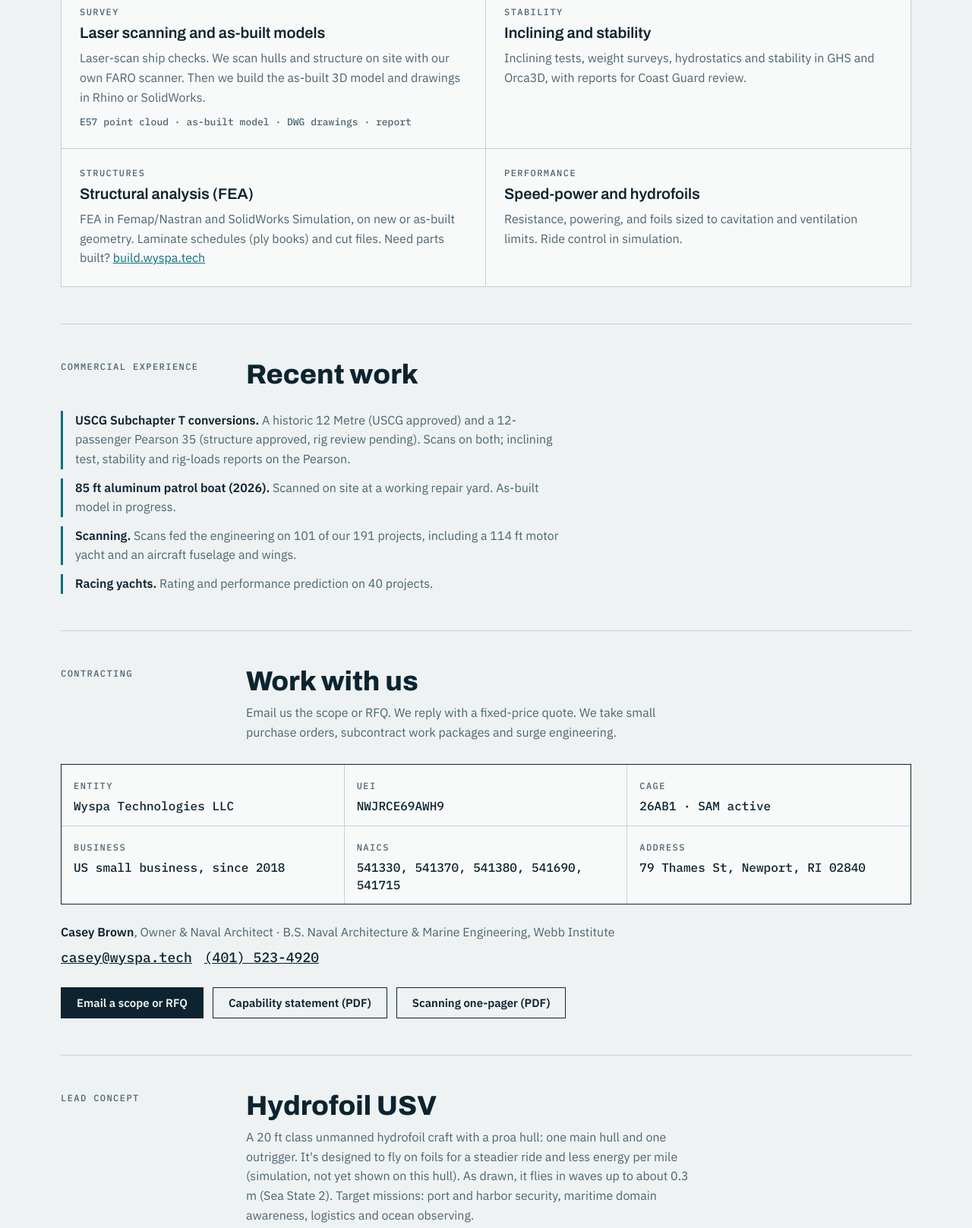
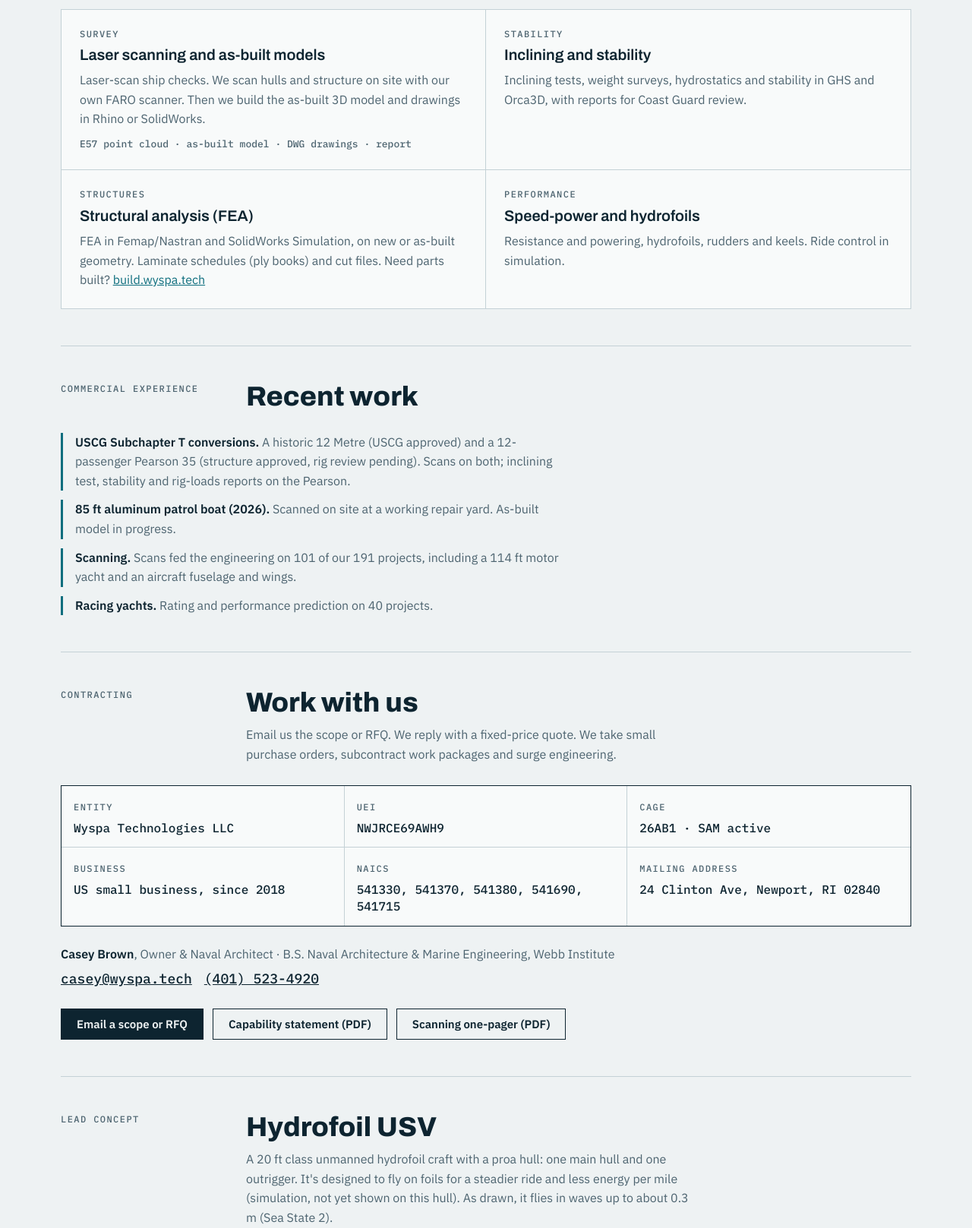
Before and after one commit to Casey-Wyspa/wyspa-gov-site, a plain HTML site: page index.html in a window 1280 px wide. Shown: the part 608-2225 px from the top of the page at 76% size. Drawn offline with Linux system fonts and the light colour scheme.

Commit message:
Weekly red-team 20 Nov: one mailing address, drop unsupported foil claim, SAM active back in PDFs, cut missions line
Co-Authored-By: Claude Opus 5.5 <noreply@anthropic.com>

```diff
--- a/index.html
+++ b/index.html
@@ -85,7 +85,7 @@
 <header class="hero">
  <div>
   <h1>Bring us the <em>hard problem.</em></h1>
-  <p class="lead">3D laser scanning, as-built models and drawings, inclining tests, stability and structural analysis for vessels and USVs.</p>
+  <p class="lead">3D laser scanning, as-built models and drawings, inclining tests, stability and structural analysis for vessels and unmanned surface vessels (USVs).</p>
   <div class="cta"><a class="btn pr" href="#wg-contract">Get a quote</a><a class="btn" href="Wyspa-Capability-Statement.pdf">Capability statement (PDF)</a></div>
  </div>
  <figure class="foil">
@@ -107,7 +107,7 @@
   <div class="ci"><div class="lb">Survey</div><h3>Laser scanning and as-built models</h3><p>Laser-scan ship checks. We scan hulls and structure on site with our own FARO scanner. Then we build the as-built 3D model and drawings in Rhino or SolidWorks.</p><p class="spec">E57 point cloud · as-built model · DWG drawings · report</p></div>
   <div class="ci"><div class="lb">Stability</div><h3>Inclining and stability</h3><p>Inclining tests, weight surveys, hydrostatics and stability in GHS and Orca3D, with reports for Coast Guard review.</p></div>
   <div class="ci"><div class="lb">Structures</div><h3>Structural analysis (FEA)</h3><p>FEA in Femap/Nastran and SolidWorks Simulation, on new or as-built geometry. Laminate schedules (ply books) and cut files. Need parts built? <a href="https://build.wyspa.tech">build.wyspa.tech</a></p></div>
-  <div class="ci"><div class="lb">Performance</div><h3>Speed-power and hydrofoils</h3><p>Resistance, powering, and foils sized to cavitation and ventilation limits. Ride control in simulation.</p></div>
+  <div class="ci"><div class="lb">Performance</div><h3>Speed-power and hydrofoils</h3><p>Resistance and powering, hydrofoils, rudders and keels. Ride control in simulation.</p></div>
  </div>
 </section>
 
@@ -129,7 +129,7 @@
   <div><span class="lb">CAGE</span><b><span class="id">26AB1</span> · SAM active</b></div>
   <div><span class="lb">Business</span><b>US small business, since 2018</b></div>
   <div><span class="lb">NAICS</span><b>541330, 541370, 541380, 541690, 541715</b></div>
-  <div><span class="lb">Address</span><b>79 Thames St, Newport, RI 02840</b></div>
+  <div><span class="lb">Mailing address</span><b>24 Clinton Ave, Newport, RI 02840</b></div>
  </div>
  <p class="poc"><b>Casey Brown</b>, Owner &amp; Naval Architect · B.S. Naval Architecture &amp; Marine Engineering, Webb Institute</p>
  <div class="ct"><a class="v" href="mailto:casey@wyspa.tech">casey@wyspa.tech</a><a class="v" href="tel:+14015234920">(401) 523-4920</a></div>
@@ -137,7 +137,7 @@
 </section>
 
 <section id="wg-concept">
- <div class="sh"><div class="lb">Lead concept</div><div><h2>Hydrofoil USV</h2><p>A 20 ft class unmanned hydrofoil craft with a proa hull: one main hull and one outrigger. It's designed to fly on foils for a steadier ride and less energy per mile (simulation, not yet shown on this hull). As drawn, it flies in waves up to about 0.3 m (Sea State 2). Target missions: port and harbor security, maritime domain awareness, logistics and ocean observing.</p></div></div>
+ <div class="sh"><div class="lb">Lead concept</div><div><h2>Hydrofoil USV</h2><p>A 20 ft class unmanned hydrofoil craft with a proa hull: one main hull and one outrigger. It's designed to fly on foils for a steadier ride and less energy per mile (simulation, not yet shown on this hull). As drawn, it flies in waves up to about 0.3 m (Sea State 2).</p></div></div>
  <figure style="margin:0 0 28px;background:#f4f6f6;border:1px solid var(--rule)"><img src="proa-hero-1200.png" srcset="proa-hero-1200.png 1200w, proa-hero-2400.jpg 2400w" sizes="(max-width:1120px) 100vw, 1120px" width="1200" height="675" loading="lazy" alt="Concept rendering of the hydrofoil USV: white main hull and outrigger joined by carbon beams and a net deck, three dark foils, a sensor mast and an outboard-style drive pod" style="display:block;width:100%;height:auto"></figure>
  <div class="lb" style="margin-bottom:12px">Design targets</div>
  <div class="stats">
```
Also changed, not shown: 2 other files.
